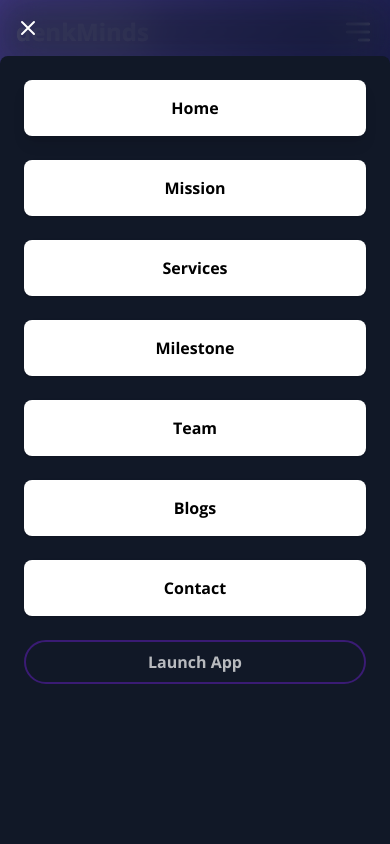
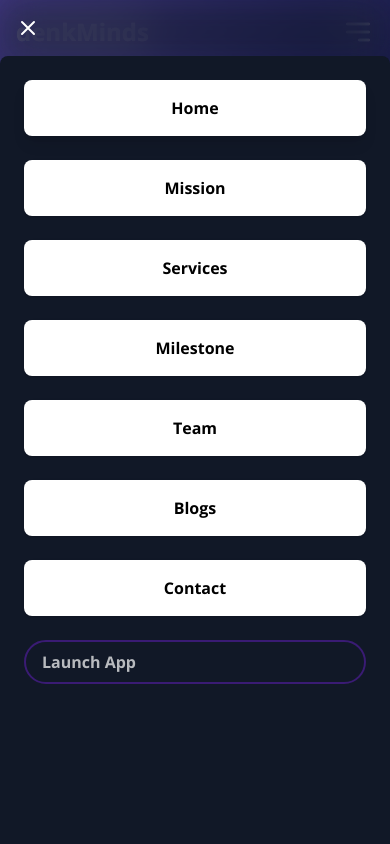
Before and after one commit to Uyadav207/denkMinds, a Next.js app: page / in a window 390 px wide. Both pictures are taken after a click on the button 358 px from the left and 32 px from the top of the page. Shown: the top 844 px of the page. Built offline with nearby package versions, Linux system fonts and the light colour scheme.

Commit message:
added mira link

```diff
--- a/src/app/components/Header.tsx
+++ b/src/app/components/Header.tsx
@@ -140,14 +140,12 @@ const Header = () => {
 					)}
 
 					<div className="flex items-center space-x-4">
-					<button
-	type="button"
-	onClick={() => {}}
-	disabled
-	className="bg-[#080115] hidden md:block text-white font-bold py-2 px-4 rounded-3xl transition duration-200 border-2 border-violet-900 cursor-not-allowed"
->
-	Launch App
-</button>
+						<Link
+							href="http://34.29.253.194:3000/"
+							className="bg-[#080115] hidden md:block text-white font-bold py-2 px-4 rounded-3xl transition duration-200 border-2 border-violet-900"
+						>
+							Launch App
+						</Link>
 
 						<button
 							type="button"
@@ -245,13 +243,12 @@ const Header = () => {
 											Home
 										</Link>
 									)}
-									<button
-										type="button"
-										disabled
-										className="bg-transparent text-white font-bold py-2 px-4 rounded-3xl transition duration-200 hover:bg-transparent border-2 border-violet-900 opacity-70 cursor-not-allowed"
+									<Link
+										href="http://34.29.253.194:3000/"
+										className="bg-transparent text-white font-bold py-2 px-4 rounded-3xl transition duration-200 hover:bg-transparent border-2 border-violet-900 opacity-70"
 									>
 										Launch App
-									</button>
+									</Link>
 								</nav>
 							</motion.div>
 						</motion.div>
--- a/src/app/components/Services.tsx
+++ b/src/app/components/Services.tsx
@@ -84,7 +84,10 @@ export default function Services() {
 								{service.title}
 							</h3>
 							<p className="text-gray-300 mb-6">{service.description}</p>
-							<a href="/" className="underline-onhover inline-flex items-center text-[#7156db] hover:text-white" >
+							<a
+								href="http://34.29.253.194:3000/"
+								className="underline-onhover inline-flex items-center text-[#7156db] hover:text-white"
+							>
 								<span className="hover-color-text underline-white">
 									Try App
 								</span>
```
